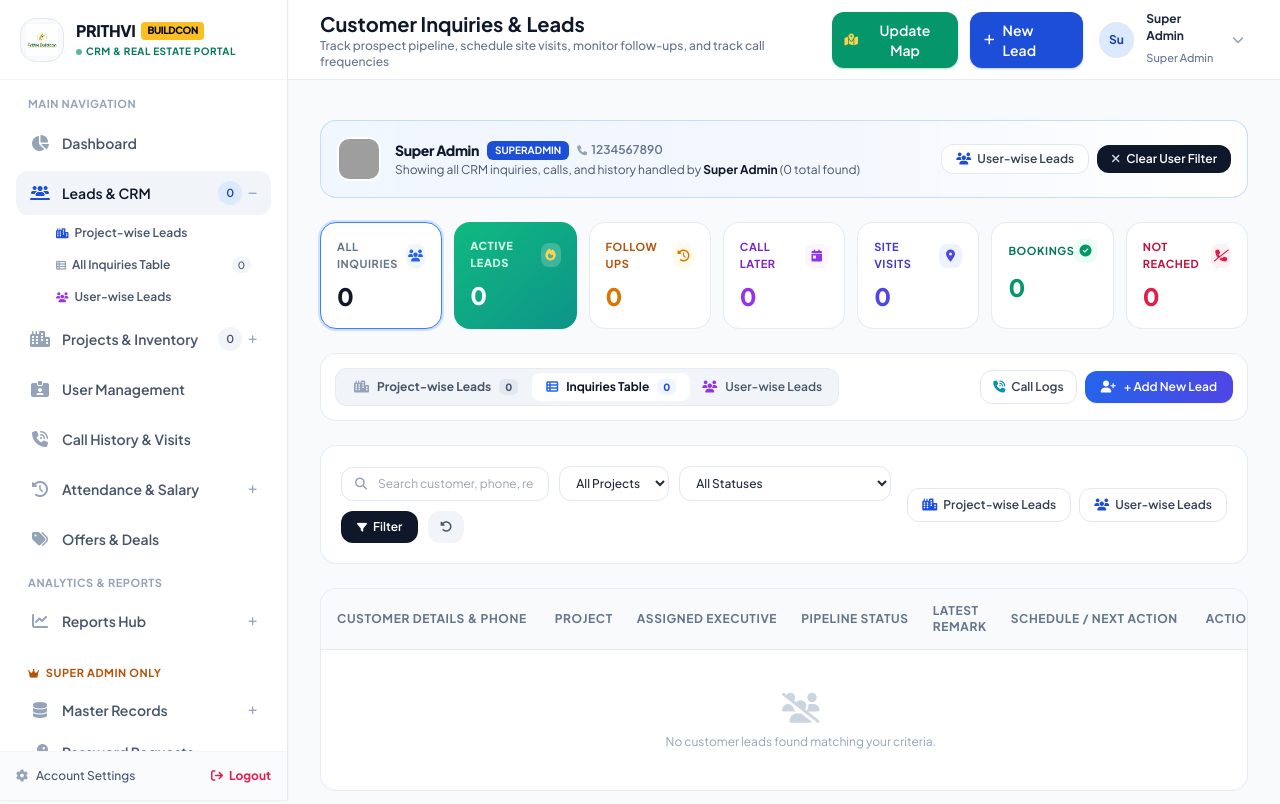
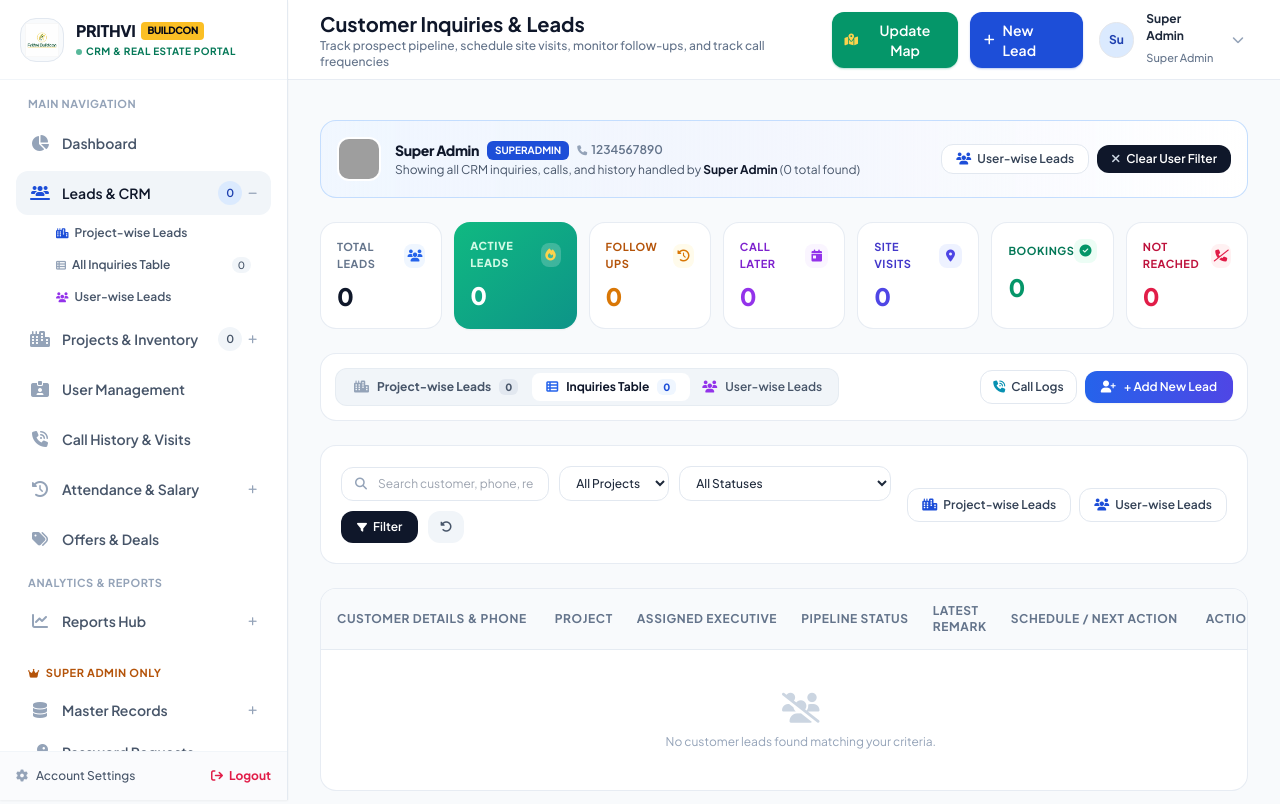
Before and after one commit to devitmingo/prithvi, a Laravel app: page /admin/leads?user_id=1 in a window 1280 px wide. Shown: the top 804 px of the page. Run offline with Laravel 12, Linux system fonts and the light colour scheme; a user stored in the database is signed in; data comes from the database, SQL or seed files in the repository; data that the repository does not hold is empty; some libraries are stand-ins or nearby versions; grey boxes are pictures that could not be loaded.

Commit message:
Exclude unreachable calls from lead counts and separate as call outcome

```diff
--- a/app/Http/Controllers/Admin/ContactController.php
+++ b/app/Http/Controllers/Admin/ContactController.php
@@ -55,8 +55,12 @@ class ContactController extends Controller
         if ($request->filled('status')) {
             if ($request->status === 'active_leads') {
                 $query->whereIn('status', ['follow_up', 'call_later', 'site_visit_done', 'visit_scheduled', 'booking_done', 'interested']);
+            } elseif ($request->status === 'leads') {
+                $query->where('status', '!=', 'call_not_connecting');
             } elseif ($request->status === 'call_not_connecting') {
                 $query->whereIn('status', ['call_not_connecting', 'not_interested']);
+            } elseif ($request->status === 'site_visit_done') {
+                $query->whereIn('status', ['site_visit_done', 'visit_scheduled']);
             } else {
                 $query->where('status', $request->status);
             }
@@ -130,11 +134,12 @@ class ContactController extends Controller
         }
 
         $stats = [
-            'total' => (clone $statsQuery)->count(),
+            'total' => (clone $statsQuery)->where('status', '!=', 'call_not_connecting')->count(),
+            'total_inquiries' => (clone $statsQuery)->count(),
             'active_leads' => (clone $statsQuery)->whereIn('status', ['follow_up', 'call_later', 'site_visit_done', 'visit_scheduled', 'booking_done', 'interested'])->count(),
             'follow_up' => (clone $statsQuery)->where('status', 'follow_up')->count(),
             'call_later' => (clone $statsQuery)->where('status', 'call_later')->count(),
-            'site_visit_done' => (clone $statsQuery)->where('status', 'site_visit_done')->count(),
+            'site_visit_done' => (clone $statsQuery)->whereIn('status', ['site_visit_done', 'visit_scheduled'])->count(),
             'booking_done' => (clone $statsQuery)->where('status', 'booking_done')->count(),
             'not_connecting' => (clone $statsQuery)->whereIn('status', ['call_not_connecting', 'not_interested'])->count(),
         ];
@@ -143,13 +148,15 @@ class ContactController extends Controller
         $projects = Project::with(['city', 'state'])->where('status', 1)->orderBy('name')->get();
 
         // Project-wise Aggregated Stats for Project Cards View
+        // NOTE: "call_not_connecting" (Unreachable/Not Connecting) is strictly separated as call outcome and NOT counted as lead
         $projectStatsQuery = Contact::select(
             'project_id',
-            \Illuminate\Support\Facades\DB::raw('count(*) as total_leads'),
+            \Illuminate\Support\Facades\DB::raw('sum(case when status != "call_not_connecting" then 1 else 0 end) as total_leads'),
+            \Illuminate\Support\Facades\DB::raw('count(*) as total_inquiries'),
             \Illuminate\Support\Facades\DB::raw('sum(case when status in ("follow_up", "call_later", "site_visit_done", "visit_scheduled", "booking_done", "interested") then 1 else 0 end) as active_leads'),
             \Illuminate\Support\Facades\DB::raw('sum(case when status = "follow_up" then 1 else 0 end) as follow_up'),
             \Illuminate\Support\Facades\DB::raw('sum(case when status = "call_later" then 1 else 0 end) as call_later'),
-            \Illuminate\Support\Facades\DB::raw('sum(case when status = "site_visit_done" then 1 else 0 end) as site_visit_done'),
+            \Illuminate\Support\Facades\DB::raw('sum(case when status in ("site_visit_done", "visit_scheduled") then 1 else 0 end) as site_visit_done'),
             \Illuminate\Support\Facades\DB::raw('sum(case when status = "booking_done" then 1 else 0 end) as booking_done'),
             \Illuminate\Support\Facades\DB::raw('sum(case when status = "visit_scheduled" then 1 else 0 end) as visit_scheduled'),
             \Illuminate\Support\Facades\DB::raw('sum(case when status in ("call_not_connecting", "not_interested") then 1 else 0 end) as not_connecting')
@@ -195,6 +202,7 @@ class ContactController extends Controller
         foreach ($projects as $proj) {
             $ps = $projectStats->get($proj->id);
             $totalLeads = (int)($ps->total_leads ?? 0);
+            $totalInquiries = (int)($ps->total_inquiries ?? 0);
             $activeLeads = (int)($ps->active_leads ?? 0);
             $followUp = (int)($ps->follow_up ?? 0);
             $callLater = (int)($ps->call_later ?? 0);
@@ -207,6 +215,7 @@ class ContactController extends Controller
             $projectCards[] = [
                 'project' => $proj,
                 'total_leads' => $totalLeads,
+                'total_inquiries' => $totalInquiries,
                 'active_leads' => $activeLeads,
                 'follow_up' => $followUp,
                 'call_later' => $callLater,
--- a/app/Http/Controllers/Admin/DashboardController.php
+++ b/app/Http/Controllers/Admin/DashboardController.php
@@ -54,7 +54,8 @@ class DashboardController extends Controller
             $pendingPasswordRequests = UserForgotPassword::where('status', 1)->count();
 
             $totalProjects = Project::where('status', 1)->count();
-            $totalContacts = Contact::count();
+            $totalContacts = Contact::where('status', '!=', 'call_not_connecting')->count();
+            $totalInquiries = Contact::count();
             $totalBookings = Contact::where('status', 'booking_done')->count();
             $totalSiteVisits = ContactCallHistory::where(function ($q) {
                 $q->where('visited', 1)->orWhere('status', 'site_visit_done');
@@ -70,7 +71,8 @@ class DashboardController extends Controller
             $pendingPasswordRequests = UserForgotPassword::whereIn('user_id', $teamUserIds)->where('status', 1)->count();
 
             $totalProjects = Project::where('status', 1)->count();
-            $totalContacts = Contact::whereIn('user_id', $teamUserIds)->count();
+            $totalContacts = Contact::whereIn('user_id', $teamUserIds)->where('status', '!=', 'call_not_connecting')->count();
+            $totalInquiries = Contact::whereIn('user_id', $teamUserIds)->count();
             $totalBookings = Contact::whereIn('user_id', $teamUserIds)->where('status', 'booking_done')->count();
             $totalSiteVisits = ContactCallHistory::whereIn('user_id', $teamUserIds)->where(function ($q) {
                 $q->where('visited', 1)->orWhere('status', 'site_visit_done');
--- a/resources/views/admin/layouts/app.blade.php
+++ b/resources/views/admin/layouts/app.blade.php
@@ -133,7 +133,8 @@
 
                 <!-- Leads / CRM (Expandable Submenu) -->
                 @php
-                    $totalAllContacts = \App\Models\Contact::count();
+                    $totalAllContacts = \App\Models\Contact::where('status', '!=', 'call_not_connecting')->count();
+                    $totalAllInquiries = \App\Models\Contact::count();
                     $isLeadsActive = request()->routeIs('admin.leads.*') || request()->routeIs('admin.reports.user-leads');
                 @endphp
                 <div x-data="{ leadsOpen: {{ $isLeadsActive ? 'true' : 'false' }} }">
--- a/resources/views/admin/leads/index.blade.php
+++ b/resources/views/admin/leads/index.blade.php
@@ -130,12 +130,12 @@
 
     <!-- Overall Aggregate KPI Summary Cards (ALL NUMBERS ARE CLICKABLE) -->
     <div class="grid grid-cols-2 sm:grid-cols-4 lg:grid-cols-7 gap-3">
-        <!-- 1. All Inquiries -->
-        <a href="{{ route('admin.leads.index', array_filter(['project_id' => request('project_id'), 'user_id' => request('user_id'), 'view' => $viewMode])) }}"
-           class="group relative bg-white p-4 rounded-2xl border transition-all duration-200 hover:-translate-y-0.5 hover:shadow-md {{ !request('status') ? 'border-blue-500 ring-2 ring-blue-500/20 shadow-sm' : 'border-slate-200/80 shadow-2xs' }}"
-           title="Click to view all inquiries">
+        <!-- 1. Total Leads -->
+        <a href="{{ route('admin.leads.index', array_filter(['project_id' => request('project_id'), 'user_id' => request('user_id'), 'status' => 'leads', 'view' => $viewMode])) }}"
+           class="group relative bg-white p-4 rounded-2xl border transition-all duration-200 hover:-translate-y-0.5 hover:shadow-md {{ request('status') === 'leads' || (!request('status') && $viewMode === 'cards') ? 'border-blue-500 ring-2 ring-blue-500/20 shadow-sm' : 'border-slate-200/80 shadow-2xs' }}"
+           title="Click to view all leads">
             <div class="flex items-center justify-between">
-                <span class="text-[11px] font-bold text-slate-500 uppercase tracking-wider">All Inquiries</span>
+                <span class="text-[11px] font-bold text-slate-500 uppercase tracking-wider">Total Leads</span>
                 <span class="w-6 h-6 rounded-lg bg-blue-50 text-blue-600 flex items-center justify-center text-xs group-hover:bg-blue-600 group-hover:text-white transition-colors">
                     <i class="fa-solid fa-users"></i>
                 </span>
@@ -395,7 +395,7 @@
                                 </span>
                             </div>
                             <div class="text-right">
-                                <span class="text-[10px] font-bold text-slate-400 uppercase tracking-wider block">Total Inquiries</span>
+                                <span class="text-[10px] font-bold text-slate-400 uppercase tracking-wider block">Total Leads</span>
                                 <span class="font-black text-slate-800 text-sm">
                                     {{ $c['total_leads'] }} Leads
                                 </span>
@@ -495,9 +495,9 @@
                     <!-- Card Footer: Direct Drilldown Actions -->
                     <div class="p-4 bg-slate-50/90 border-t border-slate-100 flex items-center gap-2">
                         <!-- Primary: View Project Leads in Table -->
-                        <a href="{{ route('admin.leads.index', ['project_id' => $proj->id, 'view' => 'table']) }}"
+                        <a href="{{ route('admin.leads.index', ['project_id' => $proj->id, 'status' => 'leads', 'view' => 'table']) }}"
                            class="flex-1 py-2.5 px-3 rounded-xl bg-slate-900 hover:bg-slate-800 text-white text-xs font-bold text-center transition flex items-center justify-center gap-2 shadow-xs group-hover:bg-brand-600">
-                            <span>View Inquiries ({{ $c['total_leads'] }})</span>
+                            <span>View Leads ({{ $c['total_leads'] }})</span>
                             <i class="fa-solid fa-arrow-right text-[10px] group-hover:translate-x-1 transition-transform"></i>
                         </a>
 
--- a/resources/views/admin/reports/user_leads.blade.php
+++ b/resources/views/admin/reports/user_leads.blade.php
@@ -426,7 +426,7 @@
                         <!-- Pipeline Velocity Bar -->
                         <div class="space-y-1">
                             <div class="flex items-center justify-between text-[10px] text-slate-500">
-                                <span>Total Inquiries: <strong class="text-slate-700">{{ $c['total_leads'] }}</strong></span>
+                                <span>Total Leads: <strong class="text-slate-700">{{ $c['total_leads'] }}</strong></span>
                                 <span class="font-bold text-emerald-700">{{ $c['conversion_rate'] }}% Conversion</span>
                             </div>
                             <div class="w-full bg-slate-100 rounded-full h-1.5 overflow-hidden">
@@ -449,8 +449,8 @@
                         <!-- All Inquiries Link -->
                         <a href="{{ route('admin.leads.index', ['user_id' => $u->id]) }}"
                            class="px-2.5 py-2 rounded-xl bg-white hover:bg-slate-100 border border-slate-200 text-slate-700 text-xs font-bold transition shadow-2xs whitespace-nowrap"
-                           title="View all {{ $c['total_leads'] }} inquiries">
-                            <span>All ({{ $c['total_leads'] }})</span>
+                           title="View all {{ $c['total_inquiries'] }} inquiries">
+                            <span>All ({{ $c['total_inquiries'] }})</span>
                         </a>
 
                         <!-- Call Logs Link -->
```
Also changed, not shown: app/Http/Controllers/Admin/ReportController.php (+10 -4 lines).
